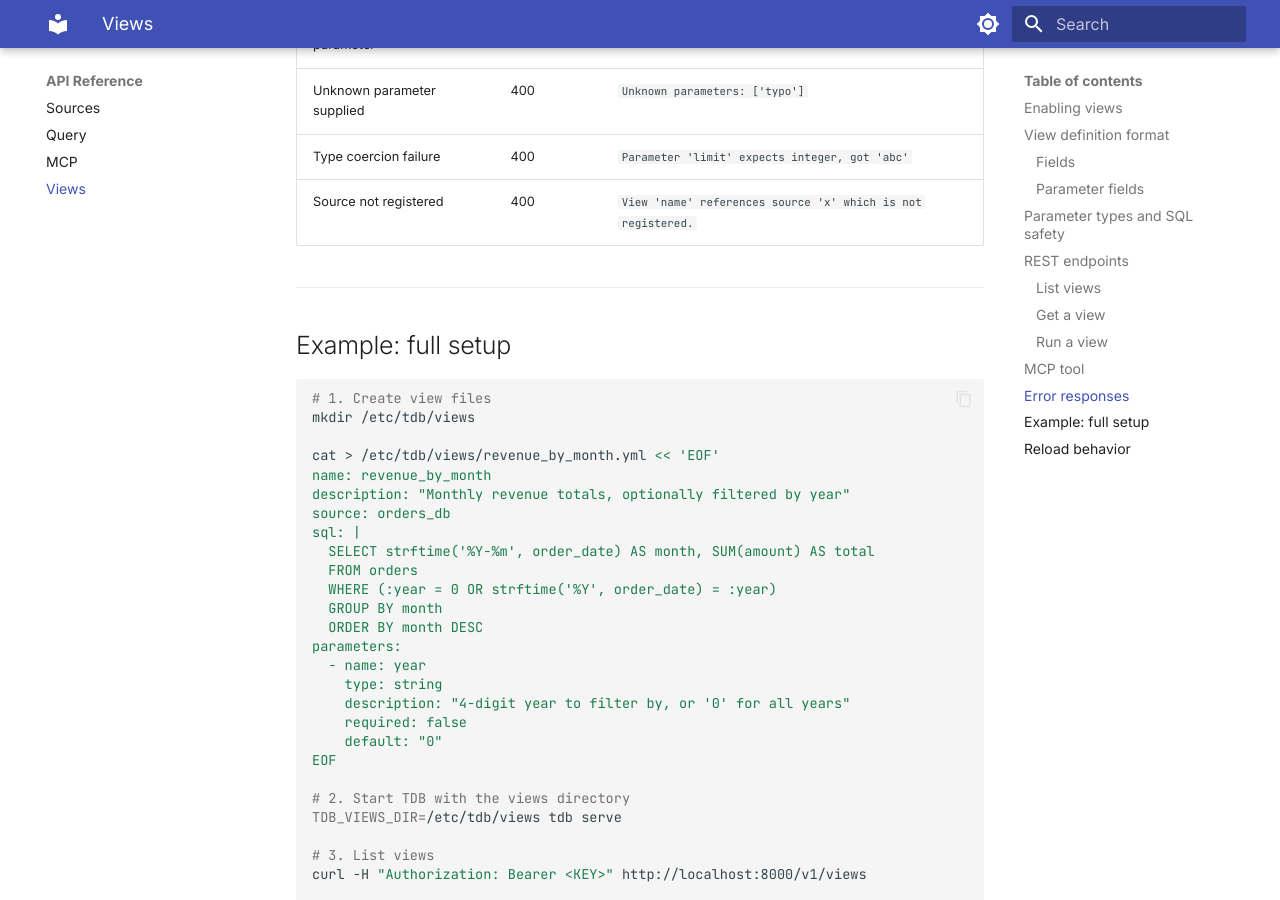
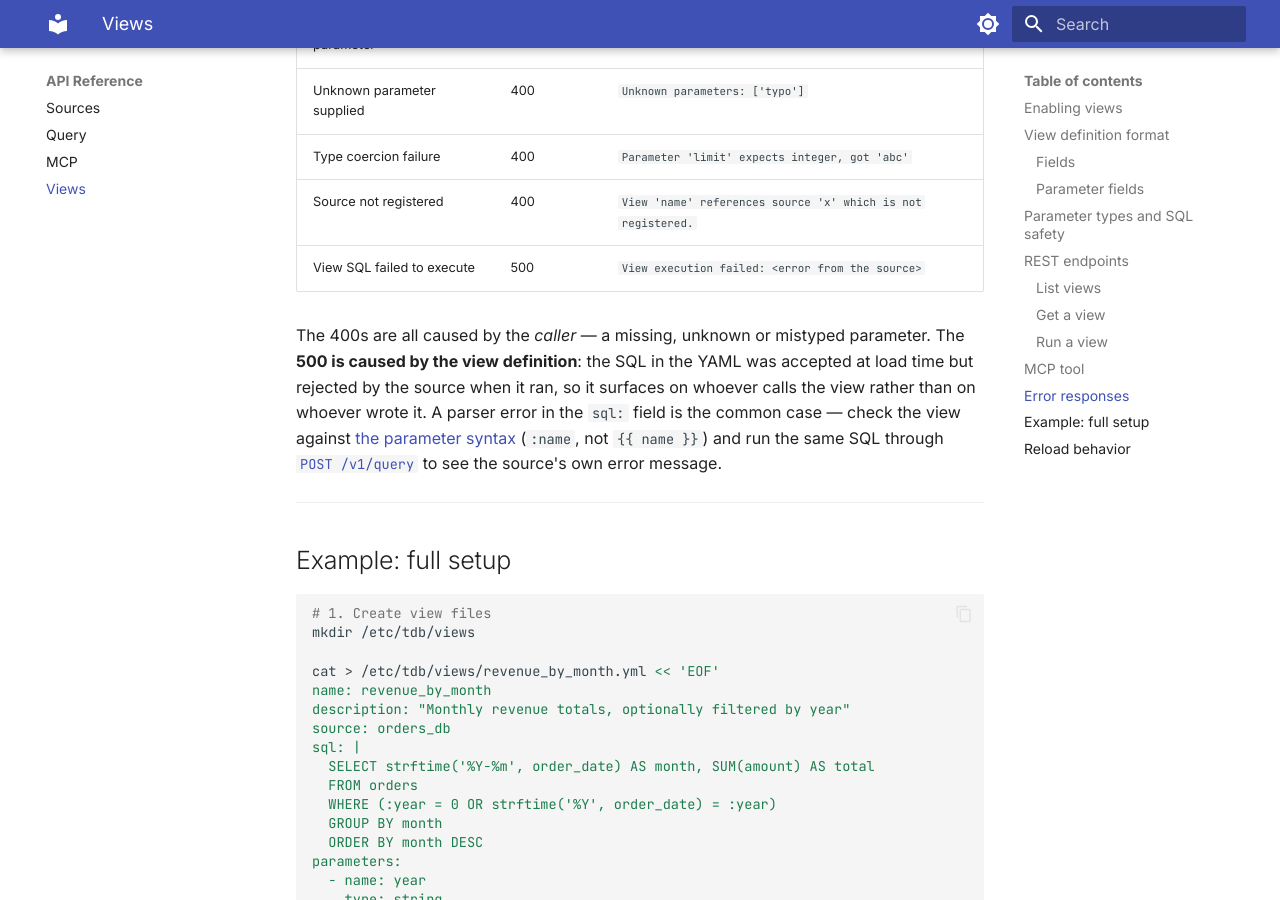
Before and after one commit to tdb-project/tdb-docs, an MkDocs documentation site: the page built from docs/api/views.md, in a window 1280 px wide and 900 px high, scrolled down 4969 px. Built offline with MkDocs 1.6.1 and Material for MkDocs 9.7.7, drawn with Linux system fonts in a browser that asks for light colours.

Commit message:
docs: views error table was missing the 500
api/views.md documented five 4xx cases and omitted the one an operator is most
likely to hit. A view's SQL is written by the operator and accepted at load
time, so a parser error in the sql: field only surfaces when someone calls the
view — as a 500 with the source's own error echoed back, and nothing in the docs
saying that could happen.

Found by walking the CSV side of every source-shape branch. The branches
themselves were all correctly guarded; this was the only gap the pass turned up.

The row is annotated with what separates it from the 400s above it: those are
caller errors, this one is a defect in the view definition, surfacing on the
wrong person. Points at the parameter syntax (:name, not {{ name }}) since that
is the likely cause, and at POST /v1/query as the way to see the source's raw
error while debugging.

api/query.md has always documented its equivalent 500; this brings views into
line rather than introducing a new convention.

Co-Authored-By: Claude Opus 5 <noreply@anthropic.com>

```diff
--- a/docs/api/views.md
+++ b/docs/api/views.md
@@ -206,6 +206,16 @@ The MCP tools respect the same `allowed_tools` restrictions as REST endpoints. S
 | Unknown parameter supplied | 400 | `Unknown parameters: ['typo']` |
 | Type coercion failure | 400 | `Parameter 'limit' expects integer, got 'abc'` |
 | Source not registered | 400 | `View 'name' references source 'x' which is not registered.` |
+| View SQL failed to execute | 500 | `View execution failed: <error from the source>` |
+
+The 400s are all caused by the *caller* — a missing, unknown or mistyped
+parameter. The **500 is caused by the view definition**: the SQL in the YAML was
+accepted at load time but rejected by the source when it ran, so it surfaces on
+whoever calls the view rather than on whoever wrote it. A parser error in the
+`sql:` field is the common case — check the view against
+[the parameter syntax](#parameter-types-and-sql-safety) (`:name`, not `{{ name }}`)
+and run the same SQL through [`POST /v1/query`](query.md) to see the source's own
+error message.
 
 ---
 
```
